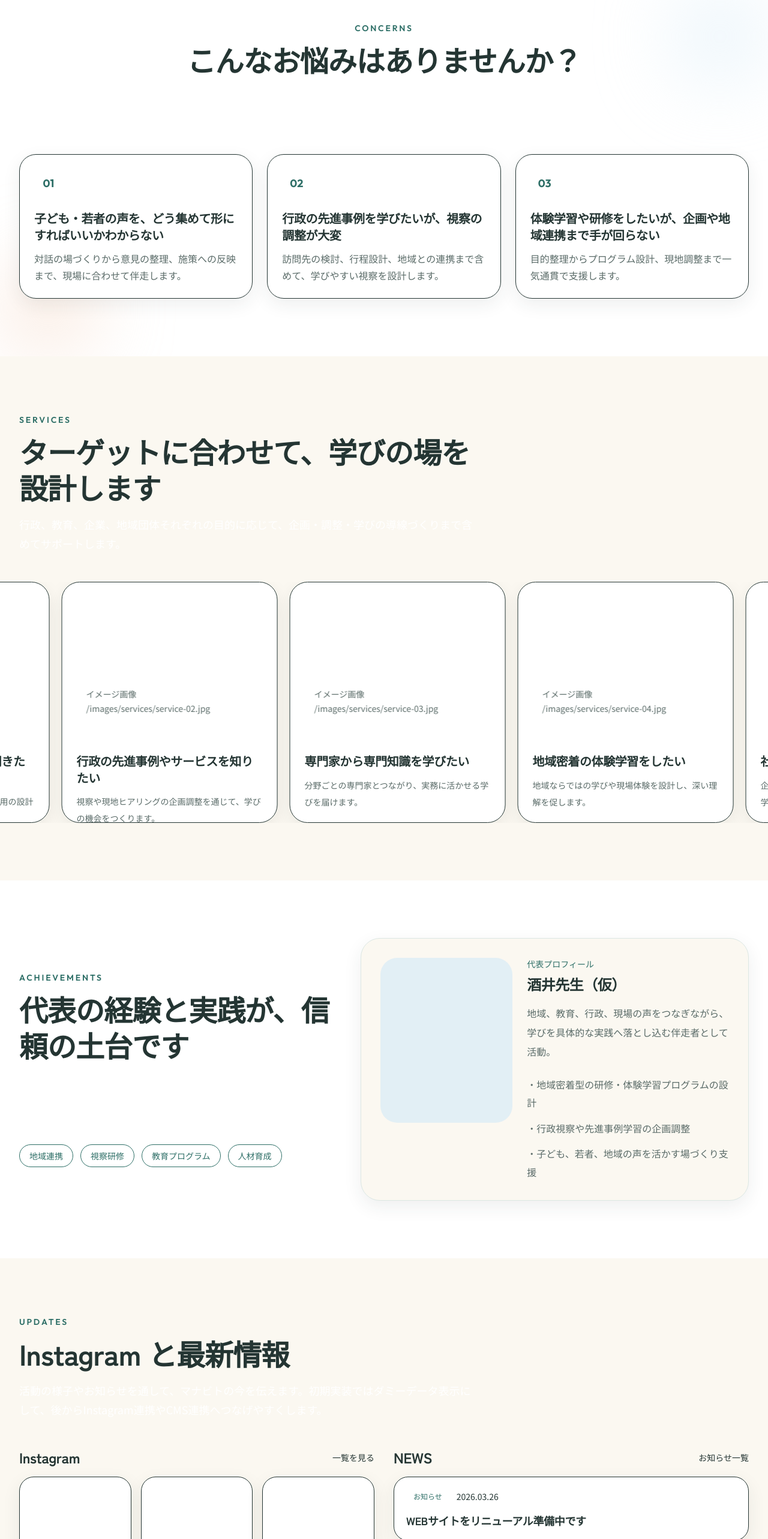
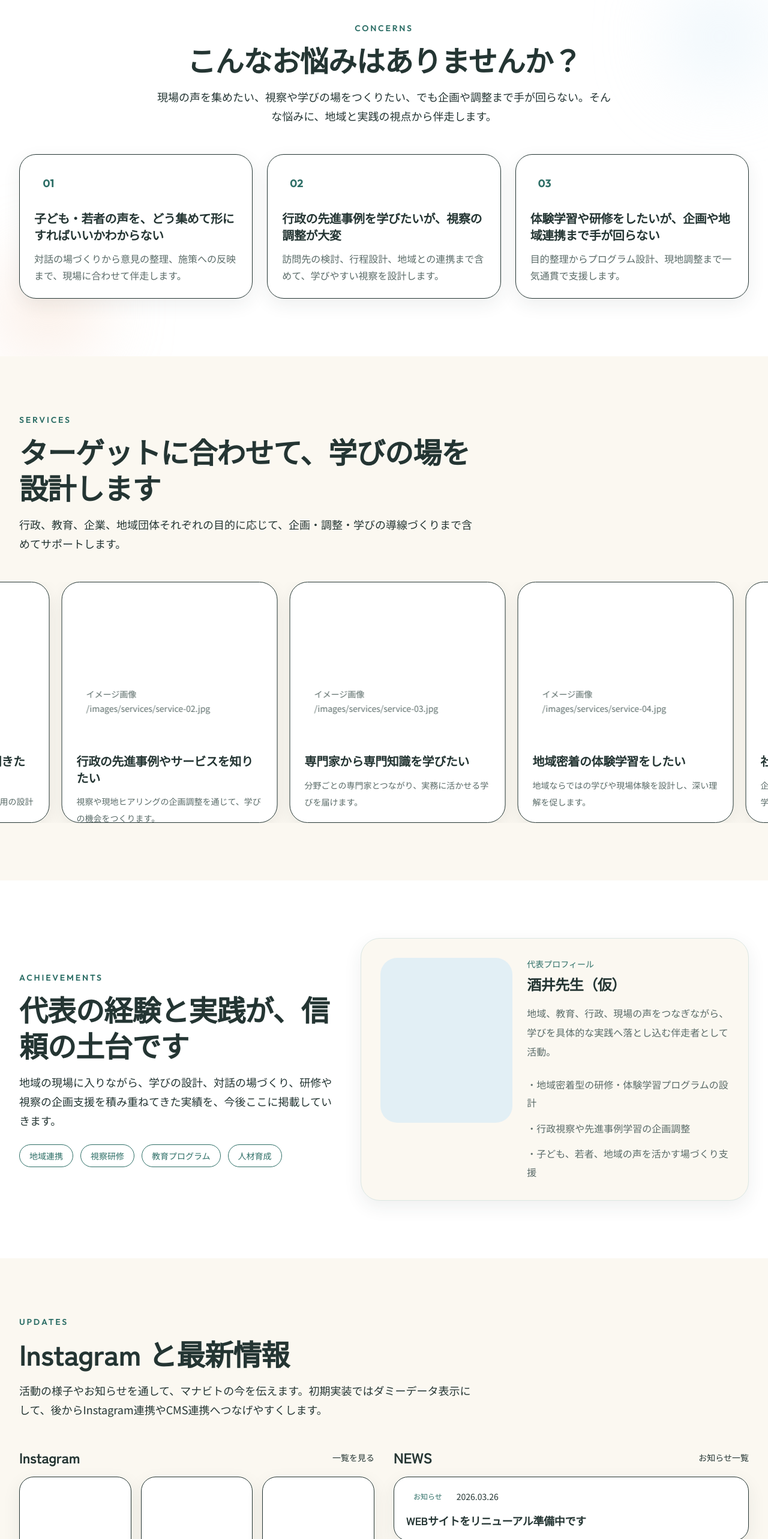
Before and after one commit to YONTZ42/manabito-hp, a Next.js app: page / in a window 1280 px wide. Shown: the part 970-3536 px from the top of the page at 60% size. Built offline with nearby package versions, Linux system fonts and the light colour scheme.

Commit message:
feat: update text colors for consistent dark teal theme
Add descriptionColor prop to SectionHeading and apply dark teal to sections

```diff
--- a/components/sections/achievements-section.tsx
+++ b/components/sections/achievements-section.tsx
@@ -12,6 +12,7 @@ export function AchievementsSection() {
               eyebrow="Achievements"
               title="代表の経験と実践が、信頼の土台です"
               description="地域の現場に入りながら、学びの設計、対話の場づくり、研修や視察の企画支援を積み重ねてきた実績を、今後ここに掲載していきます。"
+              descriptionColor="rgb(36, 53, 51)"
             />
             <div className="mt-6 flex flex-wrap gap-3">
               <Chip>地域連携</Chip>
--- a/components/sections/concerns-section.tsx
+++ b/components/sections/concerns-section.tsx
@@ -18,6 +18,7 @@ export function ConcernsSection() {
           title="こんなお悩みはありませんか？"
           description="現場の声を集めたい、視察や学びの場をつくりたい、でも企画や調整まで手が回らない。そんな悩みに、地域と実践の視点から伴走します。"
           align="center"
+          descriptionColor="rgb(36, 53, 51)"
         />
 
         <div className="mt-12 grid gap-6 md:grid-cols-2 xl:grid-cols-3">
--- a/components/sections/contact-section.tsx
+++ b/components/sections/contact-section.tsx
@@ -26,7 +26,7 @@ export function ContactSection() {
                 href="tel:090-7823-4128"
                 variant="secondary"
                 className="border-white/50 bg-white text-soft hover:bg-white/90"
-                style={{ color: '#000000' }}
+                style={{ color: 'rgb(36, 53, 51)' }}
               >
                 電話で問い合わせる
               </Button>
--- a/components/sections/instagram-news-section.tsx
+++ b/components/sections/instagram-news-section.tsx
@@ -13,6 +13,7 @@ export function InstagramNewsSection() {
           eyebrow="Updates"
           title="Instagram と最新情報"
           description="活動の様子やお知らせを通して、マナビトの今を伝えます。初期実装ではダミーデータ表示にして、後からInstagram連携やCMS連携へつなげやすくします。"
+          descriptionColor="rgb(36, 53, 51)"
         />
 
         <div className="mt-12 grid gap-8 lg:grid-cols-2">
--- a/components/sections/services-section.tsx
+++ b/components/sections/services-section.tsx
@@ -16,6 +16,7 @@ export function ServicesSection() {
           eyebrow="Services"
           title="ターゲットに合わせて、学びの場を設計します"
           description="行政、教育、企業、地域団体それぞれの目的に応じて、企画・調整・学びの導線づくりまで含めてサポートします。"
+          descriptionColor="rgb(36, 53, 51)"
         />
       </Container>
 
--- a/components/ui/section-heading.tsx
+++ b/components/ui/section-heading.tsx
@@ -6,6 +6,7 @@ type SectionHeadingProps = {
   description?: string;
   align?: "left" | "center";
   className?: string;
+  descriptionColor?: string;
 };
 
 export function SectionHeading({
@@ -14,6 +15,7 @@ export function SectionHeading({
   description,
   align = "left",
   className,
+  descriptionColor,
 }: SectionHeadingProps) {
   return (
     <div
@@ -32,7 +34,7 @@ export function SectionHeading({
         {title}
       </h2>
       {description ? (
-        <p className="mt-4 text-base leading-8 text-text.sub md:text-lg" style={{ color: '#ffffff' }}>{description}</p>
+        <p className="mt-4 text-base leading-8 text-text.sub md:text-lg" style={{ color: descriptionColor || '#ffffff' }}>{description}</p>
       ) : null}
     </div>
   );
```
